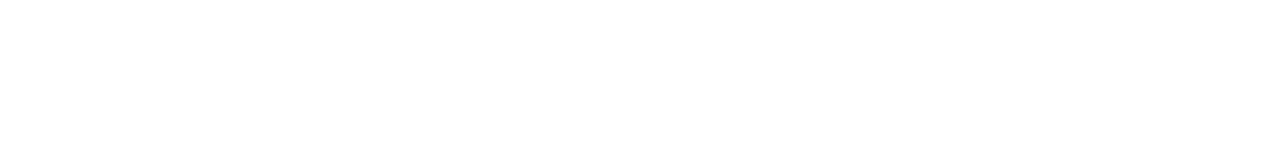
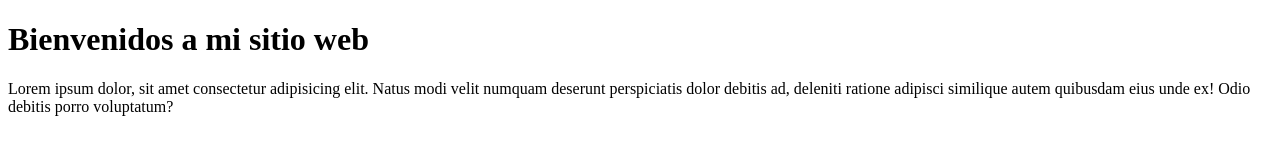
Before and after one commit to Kisterisk/bootcamp03, a plain HTML site: page index.html in a window 1280 px wide. Drawn offline with Linux system fonts and the light colour scheme.

Commit message:
incorpore un elemento de titulo y uno de parrafo

```diff
--- a/index.html
+++ b/index.html
@@ -6,6 +6,9 @@
     <title>Mi sitio web</title>
 </head>
 <body>
-
+    <h1>Bienvenidos a mi sitio web</h1>
+    <p>
+        Lorem ipsum dolor, sit amet consectetur adipisicing elit. Natus modi velit numquam deserunt perspiciatis dolor debitis ad, deleniti ratione adipisci similique autem quibusdam eius unde ex! Odio debitis porro voluptatum?
+    </p>
 </body>
 </html>
```
